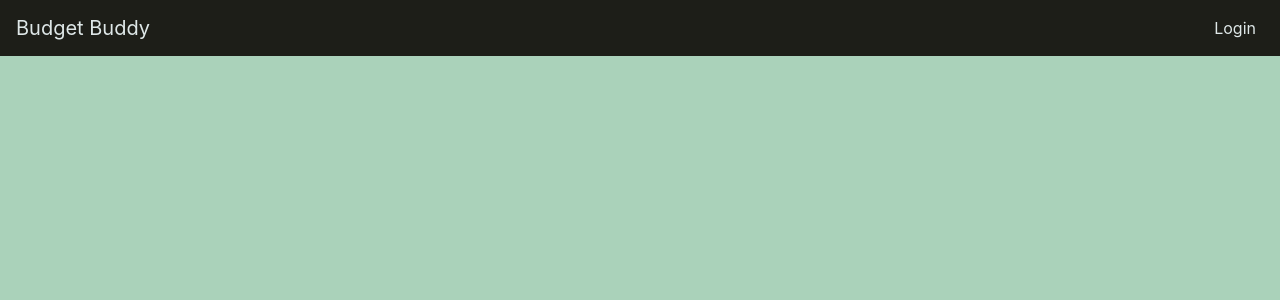
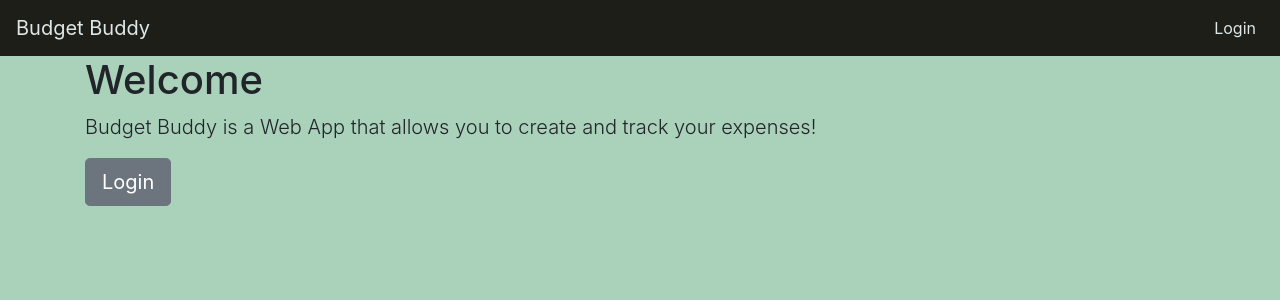
Before and after one commit to casamed/BudgetBuddy, a React app: page / in a window 1280 px wide. Shown: the top 300 px of the page. Built offline with nearby package versions, Linux system fonts and the light colour scheme; the HTML template or start-up script is replaced by a standard one.

Commit message:
Added main landing components

```diff
--- a/src/Components/Landing/Landing.js
+++ b/src/Components/Landing/Landing.js
@@ -1,10 +1,12 @@
 import React from 'react';
 import NavBar from '../NavBar/NavBar';
+import MainLanding from '../MainLanding/Main'
 
 const Landing = () => {
   return (
     <div className="fullScreen landingBack">
       <NavBar/>
+      <MainLanding/>
     </div>
   );
 };
--- /dev/null
+++ b/src/Components/MainLanding/Main.js
@@ -0,0 +1,16 @@
+import React from 'react';
+import { Link } from 'react-router-dom';
+
+const MainLanding = () => {
+    return (
+        <div className="container">
+            <h1 className="cover-heading">Welcome</h1>
+            <p className="lead">Budget Buddy is a Web App that allows you to create and track your expenses!</p>
+            <p className="lead">
+                <Link to='/Login' className="btn btn-lg btn-secondary">Login</Link>
+            </p>
+        </div>
+    );
+  };
+
+  export default MainLanding;
--- a/src/Components/NavBar/NavBar.js
+++ b/src/Components/NavBar/NavBar.js
@@ -6,13 +6,11 @@ const NavBar = () => {
         <nav className="navbar navbar-expand-lg navbar-light navBack ">
             <a className="navbar-brand" href="#">Budget Buddy</a>
 
-
             <div className="collapse navbar-collapse" id="navbarSupportedContent">
                 <ul className="navbar-nav ml-auto ">
                     <li className="nav-item">
                     <Link to='/Login' className="nav-link">Login</Link>
                     </li>
-
                 </ul>
             </div>
         </nav>
```
